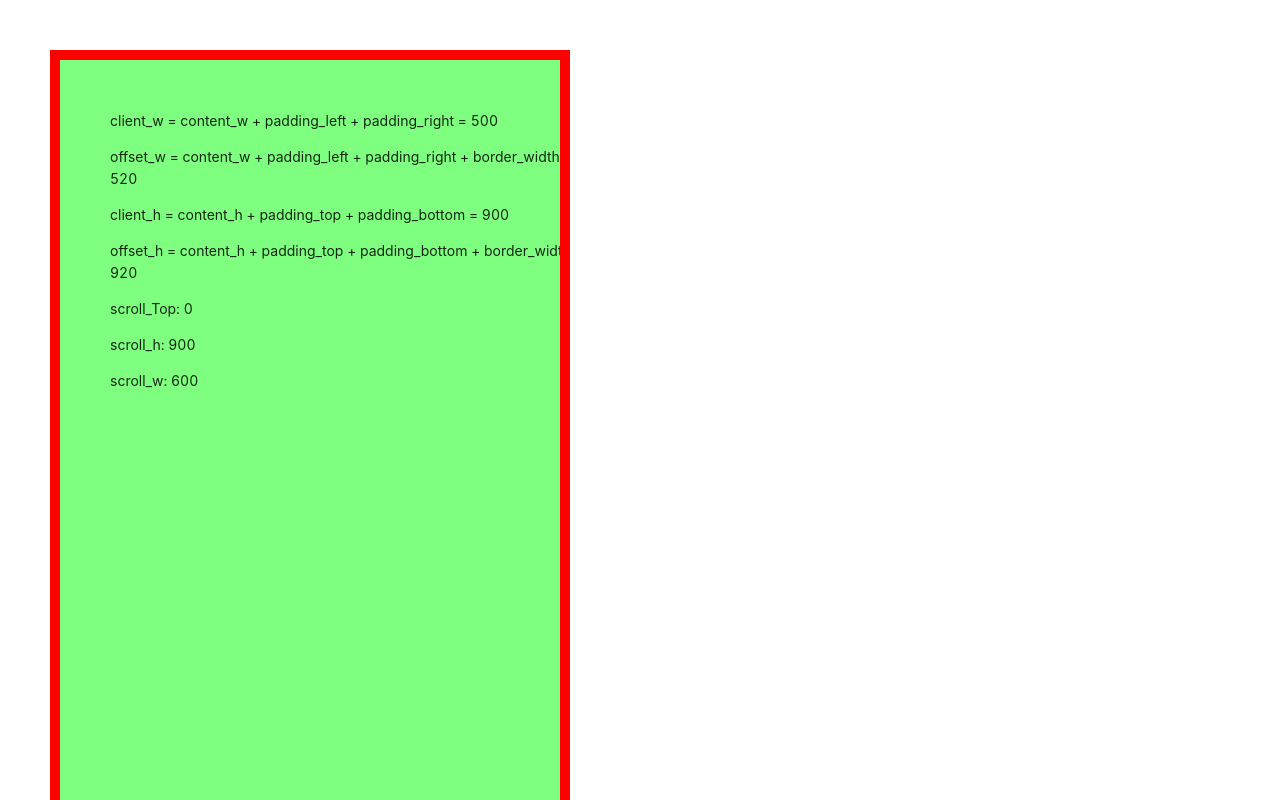
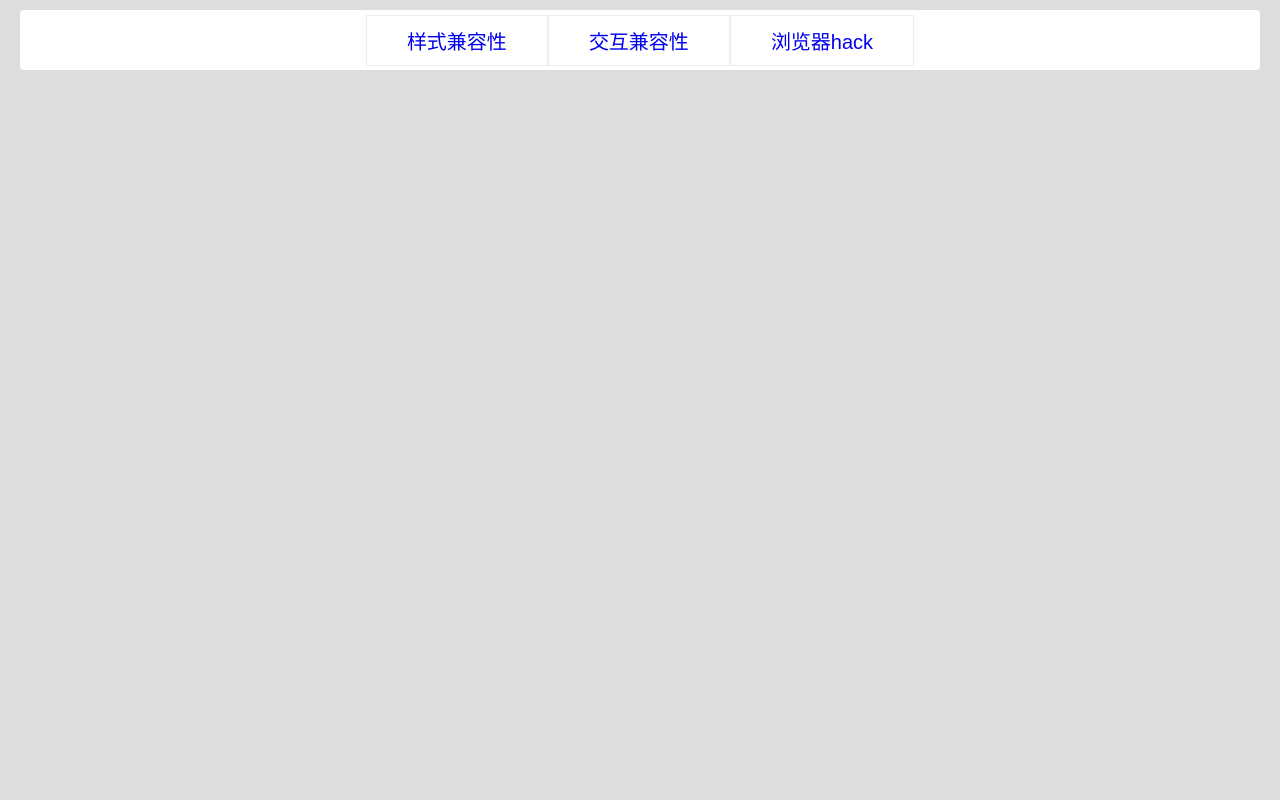
Before and after one commit to LuoHaoAt2017/browser-compatibility, a React app: page /#/chapter1 in a window 1280 px wide. Shown: the top 800 px of the page. Built offline with nearby package versions, Linux system fonts and the light colour scheme.

Commit message:
feat: 初始化

```diff
--- a/package.json
+++ b/package.json
@@ -4,8 +4,7 @@
   "description": "浏览器兼容性问题实践",
   "main": "main.js",
   "scripts": {
-    "test": "none",
-    "build": "webpack --watch",
+    "build": "webpack --progress",
     "start": "webpack-dev-server --open"
   },
   "repository": {
@@ -21,7 +20,8 @@
   "dependencies": {
     "antd": "^4.1.4",
     "react": "^16.13.1",
-    "react-dom": "^16.13.1"
+    "react-dom": "^16.13.1",
+    "react-router-dom": "^5.2.0"
   },
   "devDependencies": {
     "@babel/core": "^7.9.0",
--- a/src/App.js
+++ /dev/null
@@ -1,16 +0,0 @@
-import React from 'react';
-// import DisableScrollBar from '@/components/disable-scroll-bar';
-// import HideScrollBar from '@/components/hide-scroll-bar';
-// import Resetcss from '@/components/reset-css';
-// import FloatMargin from '@/components/float-margin';
-import WindowSize from '@/components/window-size';
-
-function App() {
-    return (
-        <div>
-            <WindowSize/>
-        </div>
-    )
-}
-
-export default App;
--- /dev/null
+++ b/src/assets/scss/app.scss
@@ -0,0 +1,112 @@
+body {
+    font-family: sans-serif;
+    font-size: 14px;
+    margin: 0;
+    padding: 0;
+    background: #dddddd;
+
+    .root {
+      display: flex;
+      flex-direction: column;
+      background: #dddddd;
+      max-width: 1240px;
+      padding: 10px 0;
+      margin: 0 auto;
+
+      .navigator {
+        background: #fff;
+        height: 60px;
+        width: 100%;
+        border-radius: 4px;
+        text-align: center;
+        nav {
+          width: 100%;
+          height: 100%;
+          ul {
+            width: 100%;
+            height: 100%;
+            display: flex;
+            flex-direction: row;
+            justify-content: center;
+            align-items: center;
+            margin: auto;
+
+            li {
+              text-align: center;
+              list-style: none;
+              margin: 0;
+              padding: 10px 40px;
+              font-size: 20px;
+              border: 1px solid #eeeeee;
+              background-color: #ffffff;
+              transition-property: background-color;
+              transition-duration: 2s;
+              transition-timing-function: ease-out;
+              cursor: pointer;
+              a {
+                text-decoration: none;
+                text-underline: none;
+              }
+            }
+            li:hover {
+              background-color: #ff0000;
+            }
+          }
+        }
+      }
+
+      .container {
+        margin-top: 10px;
+        height: calc(100vh - 90px);
+        width: 100%;
+        .layout {
+          width: 100%;
+          height: 100%;
+          display: flex;
+          flex-direction: row;
+
+          .sidebar {
+            width: 300px;
+            background: #ffffff;
+            nav {
+              ul {
+                margin: 0;
+                padding: 0;
+                li {
+                  text-align: center;
+                  list-style: none;
+                  margin: 0;
+                  padding: 10px 0;
+                  border-bottom: 1px solid #eeeeee;
+
+                  background-color: #ffffff;
+                  transition-property: background-color;
+                  transition-duration: 2s;
+                  transition-timing-function: ease-out;
+                  cursor: pointer;
+                  font-size: 16px;
+
+                  a {
+                    padding: 10px;
+                    text-decoration: none;
+                  }
+                }
+                li:hover {
+                  background-color: #00ff00;
+                }
+              }
+            }
+
+          }
+
+          .content {
+            height: 100%;
+            width: calc(100% - 20px);
+            min-width: 200px;
+            margin-left: 10px;
+            background: #ffffff;
+          }
+        }
+      }
+    }
+  }
--- a/src/main.js
+++ b/src/main.js
@@ -1,9 +1,7 @@
 import React from 'react';
 import ReactDom from 'react-dom';
-import '@/utils/resize.js';
-import App from './App.js';
+import Routes from './routes/index';
 import '@/assets/css/reset.css';
 import '@/assets/scss/common.scss';
-import 'antd/dist/antd.css';
-
-ReactDom.render(<App/>, document.getElementById('root'));
+import '@/utils/resize.js';
+ReactDom.render(<Routes/>, document.getElementById('root'));
--- /dev/null
+++ b/src/pages/chapter01/index.js
@@ -0,0 +1,13 @@
+import React from 'react';
+
+class App extends React.Component {
+  render() {
+    return (
+      <div className='container'>
+
+      </div>
+    );
+  }
+}
+
+export default App;
--- /dev/null
+++ b/src/pages/chapter02/index.js
@@ -0,0 +1,13 @@
+import React from 'react';
+
+class App extends React.Component {
+  render() {
+    return (
+      <div className='container'>
+
+      </div>
+    );
+  }
+}
+
+export default App;
--- /dev/null
+++ b/src/pages/chapter03/index.js
@@ -0,0 +1,13 @@
+import React from 'react';
+
+class App extends React.Component {
+  render() {
+    return (
+      <div className='container'>
+
+      </div>
+    );
+  }
+}
+
+export default App;
--- /dev/null
+++ b/src/routes/index.js
@@ -0,0 +1,43 @@
+import React from 'react';
+import ReactDOM from 'react-dom';
+import Chapter1 from '@/pages/chapter01';
+import Chapter2 from '@/pages/chapter02';
+import Chapter3 from '@/pages/chapter03';
+import '@/assets/scss/app.scss';
+import {
+    Link, HashRouter as Router, Switch, Route, Redirect
+} from "react-router-dom";
+
+export default ReactDOM.render(<Router>
+    <div className='root'>
+        <div className='navigator'>
+            <nav>
+                <ul>
+                    <li>
+                        <Link to="/chapter1">样式兼容性</Link>
+                    </li>
+					<li>
+						<Link to="/chapter2">交互兼容性</Link>
+					</li>
+                    <li>
+						<Link to="/chapter3">浏览器hack</Link>
+					</li>
+                </ul>
+            </nav>
+        </div>
+        <div className='container'>
+            <Switch>
+                <Route path="/chapter1">
+                    <Chapter1 />
+                </Route>
+                <Route path="/chapter2">
+                    <Chapter2 />
+                </Route>
+                <Route path="/chapter3">
+                    <Chapter3 />
+                </Route>
+                <Redirect from="/" to="/chapter1"/>
+            </Switch>
+        </div>
+    </div>
+</Router>, document.getElementById('root'));
```
Also changed, not shown: src/routes.js (deleted), 2 other files (tests, documents, lock files or other folders).
